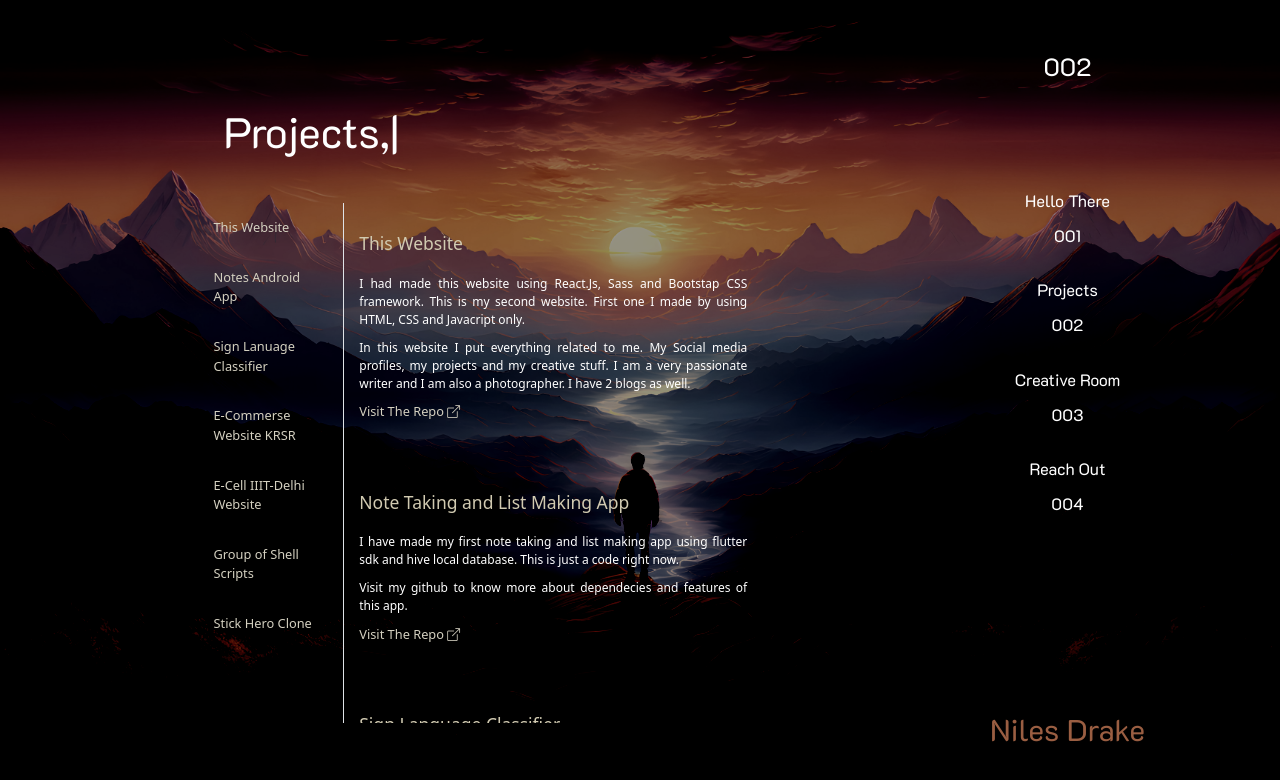
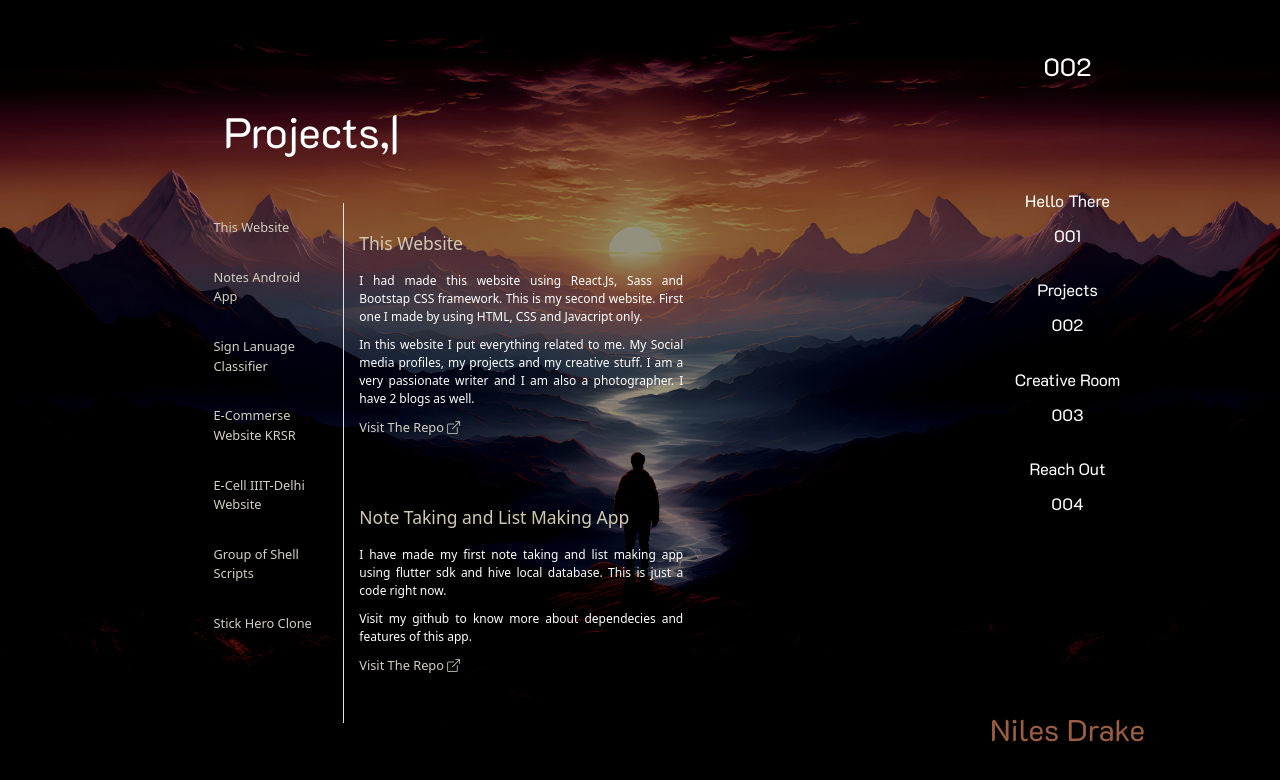
Before and after one commit to riju-talk/portfolio-site, a React (Create React App) app in the folder site-content/niles2.0/: page /projects in a window 1280 px wide. Shown: the top 780 px of the page. Built offline with nearby package versions, Linux system fonts and the light colour scheme; a web font is replaced by a local one.

Commit message:
few tweaks

```diff
--- a/site-content/niles2.0/src/containers/projects/styles.scss
+++ b/site-content/niles2.0/src/containers/projects/styles.scss
@@ -26,7 +26,7 @@ h1 {
 .layout{
     height: 65vh;
     overflow-y: auto;
-    width: 35vw;
+    width: 30vw;
     scrollbar-color: var(--white-theme-sub-text-color) transparent;
     scrollbar-width: thin;
     .project-item{
```
